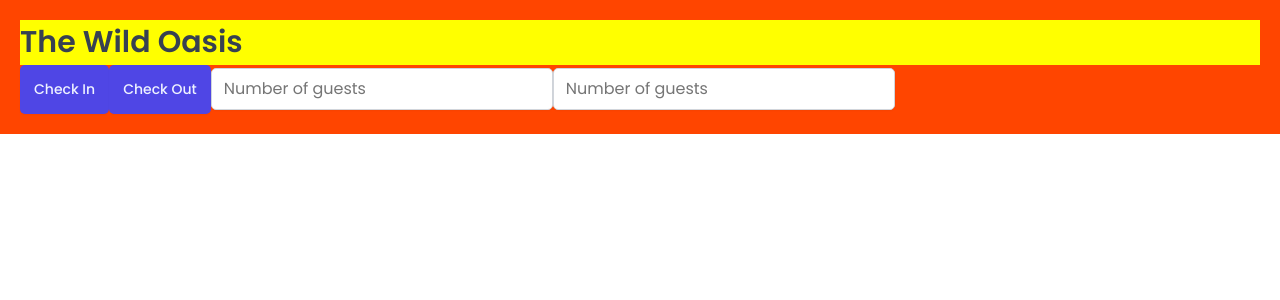
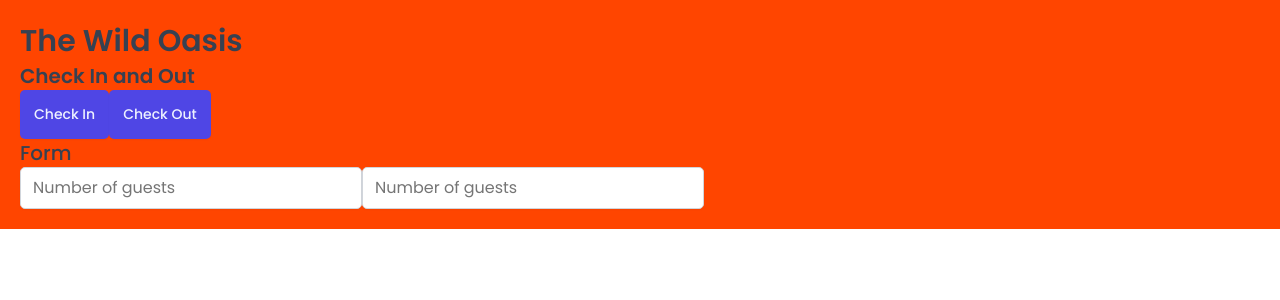
Before and after one commit to okharyton/the-wild-oasis, a React (Vite) app: page / in a window 1280 px wide. Shown: the top 300 px of the page. Built offline with nearby package versions, Linux system fonts and the light colour scheme; a web font is replaced by a local one.

Commit message:
feat: Styled Component Props and the css Function

```diff
--- a/src/App.jsx
+++ b/src/App.jsx
@@ -2,12 +2,7 @@
 import GlobalStyles from "./styles/GlobalStyles.js";
 import Button from "./ui/Button.jsx";
 import Input from "./ui/Input.jsx";
-
-const H1 = (styled.h1 = styled.h1`
-  font-size: 30px;
-  font-weight: 600;
-  background-color: yellow;
-`);
+import Heading from "./ui/Heading.jsx";
 
 const StyledApp = styled.div`
   background-color: orangered;
@@ -19,9 +14,11 @@
     <>
       <GlobalStyles />
       <StyledApp>
-        <H1>The Wild Oasis</H1>
+        <Heading as="h1">The Wild Oasis</Heading>
+        <Heading as="h2">Check In and Out</Heading>
         <Button onClick={() => alert("Check In")}>Check In</Button>
         <Button onClick={() => alert("Check Out")}>Check Out</Button>
+        <Heading as="h3">Form</Heading>
         <Input type="number" placeholder="Number of guests" />
         <Input type="number" placeholder="Number of guests" />
       </StyledApp>
--- /dev/null
+++ b/src/ui/Heading.jsx
@@ -0,0 +1,25 @@
+import styled, { css } from "styled-components";
+
+const Heading = styled.h1`
+  ${(props) =>
+    props.as === "h1" &&
+    css`
+      font-size: 3rem;
+      font-weight: 600;
+    `}
+  ${(props) =>
+    props.as === "h2" &&
+    css`
+      font-size: 2rem;
+      font-weight: 600;
+    `}
+    ${(props) =>
+    props.as === "h3" &&
+    css`
+      font-size: 2rem;
+      font-weight: 500;
+    `}
+  line-height: 1.4;
+`;
+
+export default Heading;
```
